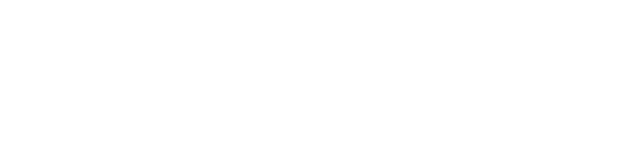
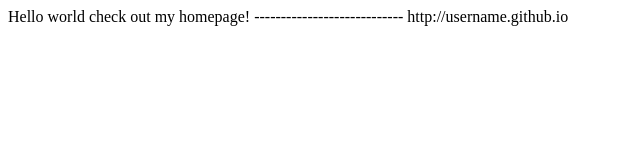
Before and after one commit to Ajiahli/src, a plain HTML site: page index.html in a window 1280 px wide. Shown: the whole page, without its empty margins (0-640 px from the left). Drawn offline with Linux system fonts and the light colour scheme.

Commit message:
Update index.html

```diff
--- a/index.html
+++ b/index.html
@@ -5,6 +5,11 @@
     <title>Title</title>
 </head>
 <body>
+Hello world check out my homepage!
+
+
+----------------------------
+http://username.github.io
 
 </body>
 </html>
```
